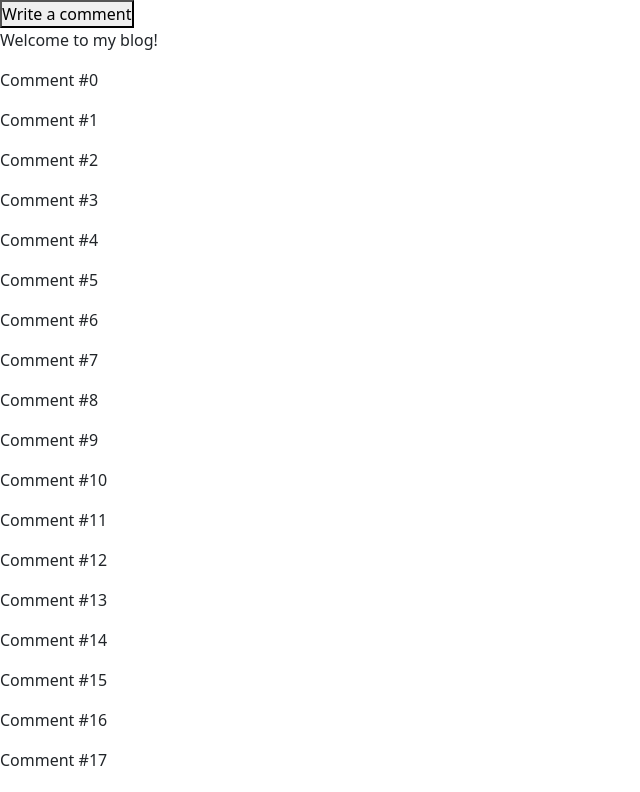
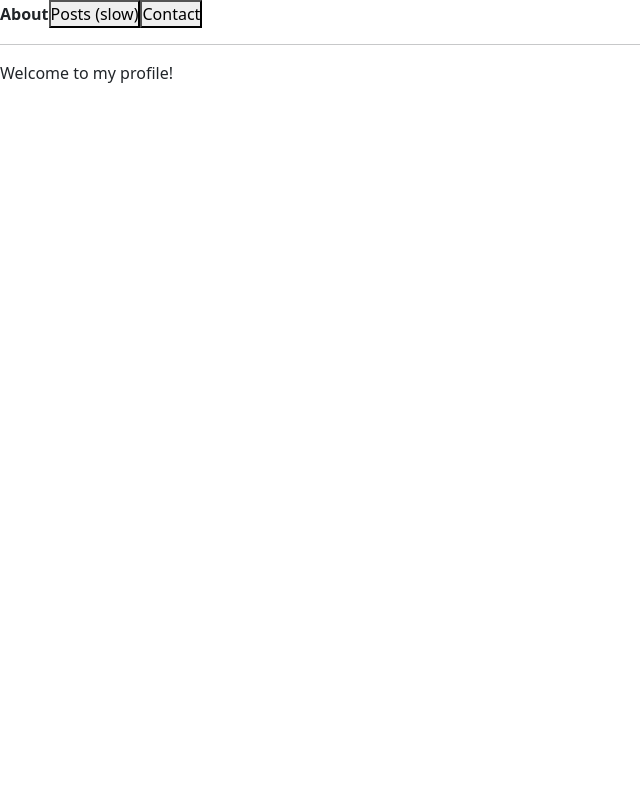
Before and after one commit to bala-krishna-challa/react-products, a React (Create React App) app: page / in a window 1280 px wide. Shown: the top 792 px of the page, without its empty margins (0-640 px from the left). Built offline with nearby package versions, Linux system fonts and the light colour scheme.

Commit message:
useTransition

```diff
--- a/src/App.tsx
+++ b/src/App.tsx
@@ -17,6 +17,7 @@
 import UsingMemo from "./hooks/UsingMemo";
 import UsingLayoutEffect from "./hooks/UsingLayoutEffect";
 import UsingImperativeHandle from "./hooks/UsingImerativeHandle";
+import UsingTransition from "./hooks/UsingTransition";
 
 function App() {
   const [userLoggedIn, setUserLoggedIn] = useState(false);
@@ -43,7 +44,7 @@
   //   return <Login onUserLogin={setUserLoggedIn} />;
   // }
 
-  return <UsingImperativeHandle />;
+  return <UsingTransition />;
 }
 
 export default App;
--- /dev/null
+++ b/src/hooks/UsingTransition.tsx
@@ -0,0 +1,87 @@
+import React from "react";
+import { useState } from "react";
+import { useTransition } from "react";
+import { memo } from "react";
+
+function ContactTab() {
+  return (
+    <>
+      <p>You can find me online here:</p>
+      <ul>
+        <li>admin@mysite.com</li>
+        <li>+123456789</li>
+      </ul>
+    </>
+  );
+}
+
+const PostsTab = memo(function PostsTab() {
+  // Log once. The actual slowdown is inside SlowPost.
+  console.log("[ARTIFICIALLY SLOW] Rendering 500 <SlowPost />");
+
+  let items = [];
+  for (let i = 0; i < 500; i++) {
+    items.push(<SlowPost key={i} index={i} />);
+  }
+  return <ul className="items">{items}</ul>;
+});
+
+function SlowPost({ index }) {
+  let startTime = performance.now();
+  while (performance.now() - startTime < 2) {
+    // Do nothing for 1 ms per item to emulate extremely slow code
+  }
+
+  return <li className="item">Post #{index + 1}</li>;
+}
+
+function AboutTab() {
+  return <p>Welcome to my profile!</p>;
+}
+
+function TabButton({ children, isActive, onClick }) {
+  if (isActive) {
+    return <b>{children}</b>;
+  }
+  return (
+    <button
+      onClick={() => {
+        onClick();
+      }}
+    >
+      {children}
+    </button>
+  );
+}
+
+export default function UsingTransition() {
+  const [_, startTransition] = useTransition();
+  const [tab, setTab] = useState("about");
+
+  function selectTab(nextTab) {
+    startTransition(() => {
+      setTab(nextTab);
+    });
+  }
+
+  return (
+    <>
+      <TabButton isActive={tab === "about"} onClick={() => selectTab("about")}>
+        About
+      </TabButton>
+      <TabButton isActive={tab === "posts"} onClick={() => selectTab("posts")}>
+        Posts (slow)
+      </TabButton>
+      <TabButton
+        isActive={tab === "contact"}
+        onClick={() => selectTab("contact")}
+      >
+        Contact
+      </TabButton>
+      <hr />
+      {tab === "about" && <AboutTab />}
+      {tab === "posts" && <PostsTab />}
+      {tab === "contact" && <ContactTab />}
+    </>
+  );
+}
```
